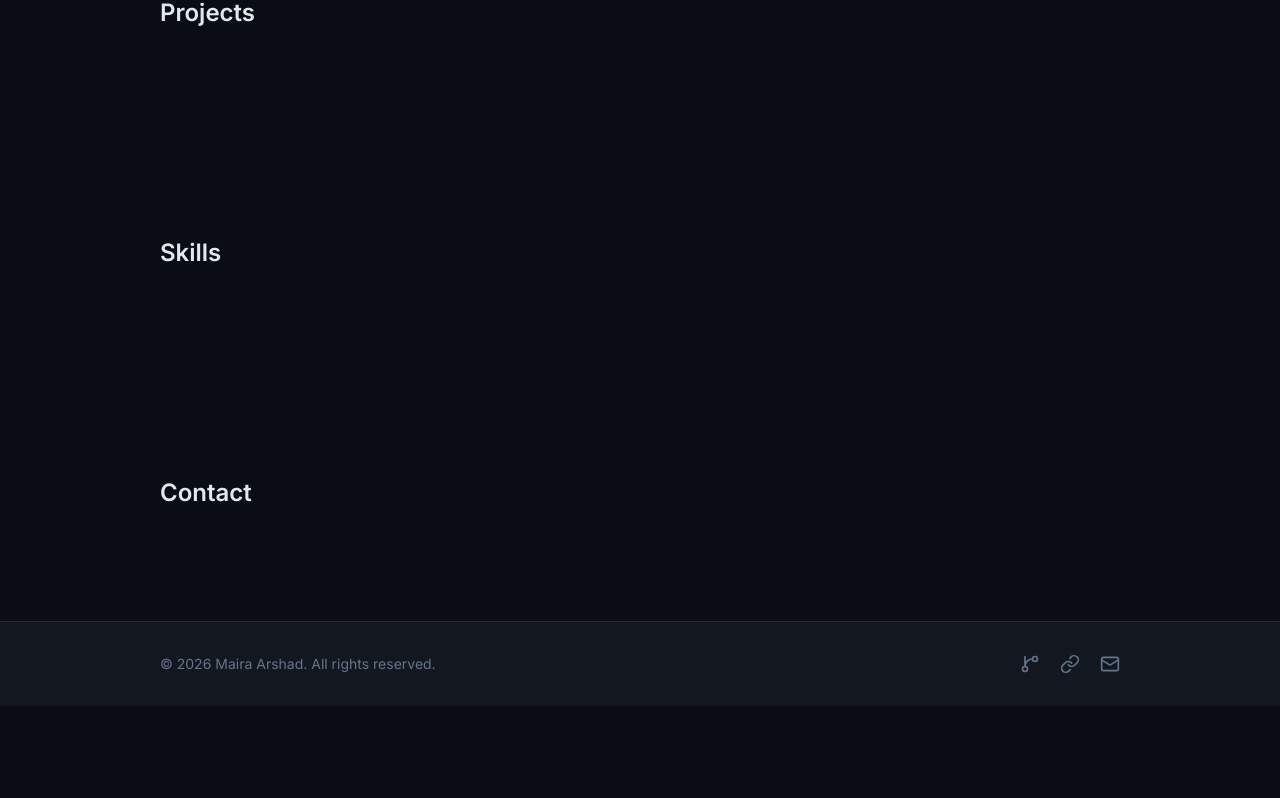
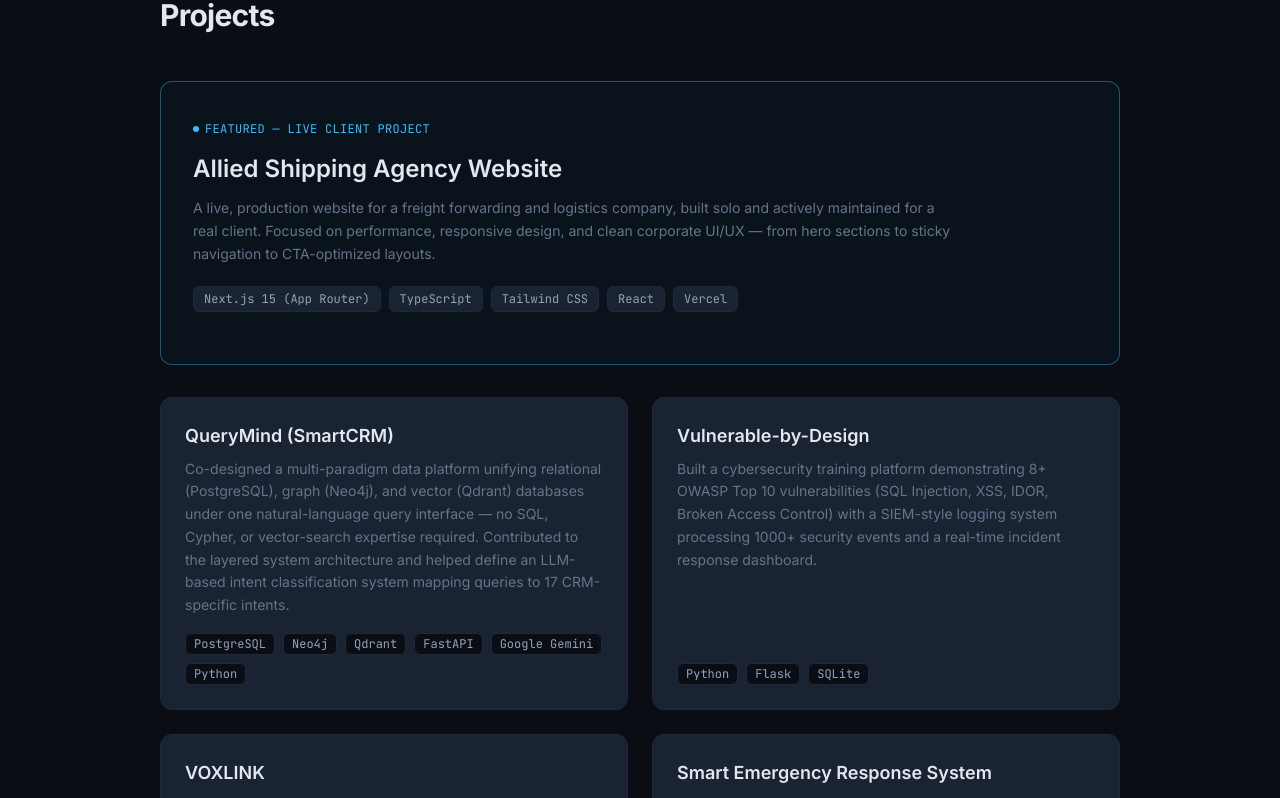
Before and after one commit to Mairaarshad19/Portfolio, a Next.js app: page / in a window 1280 px wide. Shown: the part 2656-3454 px from the top of the page. Before the commit the page ends 3362 px from the top, so only its background shows below. Built offline with nearby package versions, Linux system fonts and the light colour scheme.

Commit message:
feat: add projects section with 5 featured projects

```diff
--- a/src/app/page.tsx
+++ b/src/app/page.tsx
@@ -1,6 +1,7 @@
 import Hero from "@/components/Hero";
 import About from "@/components/About";
 import Experience from "@/components/Experience";
+import Projects from "@/components/Projects";
 
 export default function Home() {
   return (
@@ -8,13 +9,7 @@ export default function Home() {
       <Hero />
       <About />
       <Experience />
-
-      {/* Projects */}
-      <section id="projects" className="py-24">
-        <div className="container-content">
-          <h2 className="text-2xl font-semibold text-fg mb-4">Projects</h2>
-        </div>
-      </section>
+      <Projects />
 
       {/* Skills */}
       <section id="skills" className="py-24">
--- /dev/null
+++ b/src/components/Projects.tsx
@@ -0,0 +1,132 @@
+import { projectsContent } from "@/data/portfolio-content";
+import { ExternalLink, GitBranch } from "lucide-react";
+
+export default function Projects() {
+  const featured = projectsContent.find((p) => p.featured);
+  const others = projectsContent.filter((p) => !p.featured);
+
+  return (
+    <section id="projects" className="py-24">
+      <div className="container-content">
+        <h2 className="text-2xl sm:text-3xl font-bold tracking-tight text-fg mb-12">
+          Projects
+        </h2>
+
+        <div className="space-y-8">
+          {/* Featured project — full width, highlighted */}
+          {featured && (
+            <div className="relative border border-accent/40 bg-accent/[0.03] rounded-xl p-6 sm:p-8 hover:border-accent/60 transition-colors">
+              {/* Featured badge */}
+              <span className="inline-flex items-center gap-1.5 mb-4 text-xs font-mono text-accent tracking-wide uppercase">
+                <span className="w-1.5 h-1.5 rounded-full bg-accent" />
+                Featured — Live Client Project
+              </span>
+
+              <h3 className="text-xl sm:text-2xl font-semibold text-fg">
+                {featured.name}
+              </h3>
+              <p className="mt-3 text-sm text-fg-dim leading-relaxed max-w-3xl">
+                {featured.description}
+              </p>
+
+              {/* Tech stack */}
+              <div className="mt-5 flex flex-wrap gap-2">
+                {featured.techStack.map((tech) => (
+                  <span
+                    key={tech}
+                    className="px-2.5 py-1 text-xs font-mono text-fg-muted bg-bg-elevated border border-border rounded-md"
+                  >
+                    {tech}
+                  </span>
+                ))}
+              </div>
+
+              {/* Links */}
+              <div className="mt-5 flex items-center gap-4">
+                {featured.links.live && (
+                  <a
+                    href={featured.links.live}
+                    target="_blank"
+                    rel="noopener noreferrer"
+                    className="inline-flex items-center gap-1.5 text-sm font-medium text-accent hover:text-accent-hover transition-colors"
+                  >
+                    <ExternalLink size={16} />
+                    Live Site
+                  </a>
+                )}
+                {featured.links.github && (
+                  <a
+                    href={featured.links.github}
+                    target="_blank"
+                    rel="noopener noreferrer"
+                    className="inline-flex items-center gap-1.5 text-sm font-medium text-fg-muted hover:text-accent transition-colors"
+                  >
+                    <GitBranch size={16} />
+                    Source
+                  </a>
+                )}
+              </div>
+            </div>
+          )}
+
+          {/* Other projects — 2-column grid */}
+          <div className="grid grid-cols-1 md:grid-cols-2 gap-6">
+            {others.map((project) => (
+              <div
+                key={project.name}
+                className="border border-border bg-bg-elevated rounded-xl p-6 hover:border-border-light transition-colors flex flex-col"
+              >
+                <h3 className="text-lg font-semibold text-fg">
+                  {project.name}
+                </h3>
+                <p className="mt-2 text-sm text-fg-dim leading-relaxed flex-1">
+                  {project.description}
+                </p>
+
+                {/* Tech stack */}
+                <div className="mt-4 flex flex-wrap gap-2">
+                  {project.techStack.map((tech) => (
+                    <span
+                      key={tech}
+                      className="px-2 py-0.5 text-xs font-mono text-fg-muted bg-bg border border-border rounded-md"
+                    >
+                      {tech}
+                    </span>
+                  ))}
+                </div>
+
+                {/* Links */}
+                {(project.links.github || project.links.live) && (
+                  <div className="mt-4 pt-4 border-t border-border flex items-center gap-4">
+                    {project.links.live && (
+                      <a
+                        href={project.links.live}
+                        target="_blank"
+                        rel="noopener noreferrer"
+                        className="inline-flex items-center gap-1.5 text-sm font-medium text-accent hover:text-accent-hover transition-colors"
+                      >
+                        <ExternalLink size={14} />
+                        Live
+                      </a>
+                    )}
+                    {project.links.github && (
+                      <a
+                        href={project.links.github}
+                        target="_blank"
+                        rel="noopener noreferrer"
+                        className="inline-flex items-center gap-1.5 text-sm font-medium text-fg-muted hover:text-accent transition-colors"
+                      >
+                        <GitBranch size={14} />
+                        Source
+                      </a>
+                    )}
+                  </div>
+                )}
+              </div>
+            ))}
+          </div>
+        </div>
+      </div>
+    </section>
+  );
+}
--- a/src/data/portfolio-content.ts
+++ b/src/data/portfolio-content.ts
@@ -52,6 +52,62 @@ export const experienceContent: Experience[] = [
   },
 ];
 
+export interface Project {
+  name: string;
+  description: string;
+  techStack: string[];
+  links: {
+    github?: string;
+    live?: string;
+  };
+  featured: boolean;
+}
+
+export const projectsContent: Project[] = [
+  {
+    name: "Allied Shipping Agency Website",
+    description:
+      "A live, production website for a freight forwarding and logistics company, built solo and actively maintained for a real client. Focused on performance, responsive design, and clean corporate UI/UX — from hero sections to sticky navigation to CTA-optimized layouts.",
+    techStack: ["Next.js 15 (App Router)", "TypeScript", "Tailwind CSS", "React", "Vercel"],
+    links: {
+      live: "", // TODO: add live URL
+    },
+    featured: true,
+  },
+  {
+    name: "QueryMind (SmartCRM)",
+    description:
+      "Co-designed a multi-paradigm data platform unifying relational (PostgreSQL), graph (Neo4j), and vector (Qdrant) databases under one natural-language query interface — no SQL, Cypher, or vector-search expertise required. Contributed to the layered system architecture and helped define an LLM-based intent classification system mapping queries to 17 CRM-specific intents.",
+    techStack: ["PostgreSQL", "Neo4j", "Qdrant", "FastAPI", "Google Gemini", "Python"],
+    links: {},
+    featured: false,
+  },
+  {
+    name: "Vulnerable-by-Design",
+    description:
+      "Built a cybersecurity training platform demonstrating 8+ OWASP Top 10 vulnerabilities (SQL Injection, XSS, IDOR, Broken Access Control) with a SIEM-style logging system processing 1000+ security events and a real-time incident response dashboard.",
+    techStack: ["Python", "Flask", "SQLite"],
+    links: {},
+    featured: false,
+  },
+  {
+    name: "VOXLINK",
+    description:
+      "Developed an offline, voice-controlled classroom automation system using Flutter and ESP32 with no dependency on internet or cloud APIs. Implemented on-device intent-matching across 114 phrase variations and Bluetooth Classic (SPP) communication for real-time hardware control.",
+    techStack: ["Flutter", "ESP32", "Bluetooth Classic (SPP)", "Arduino C++"],
+    links: {},
+    featured: false,
+  },
+  {
+    name: "Smart Emergency Response System",
+    description:
+      "Built a full-stack desktop app for ambulance dispatch and coverage analysis, implementing core data structures from scratch — Priority Queue, Graph, AVL Tree, Hash Table — with a Dijkstra's-algorithm routing engine and Google Maps integration for live tracking.",
+    techStack: ["C#", ".NET", "MySQL", "Google Maps API"],
+    links: {},
+    featured: false,
+  },
+];
+
 export const heroContent = {
   name: "Maira Arshad",
   role: "Backend-Leaning Full-Stack Developer",
```
